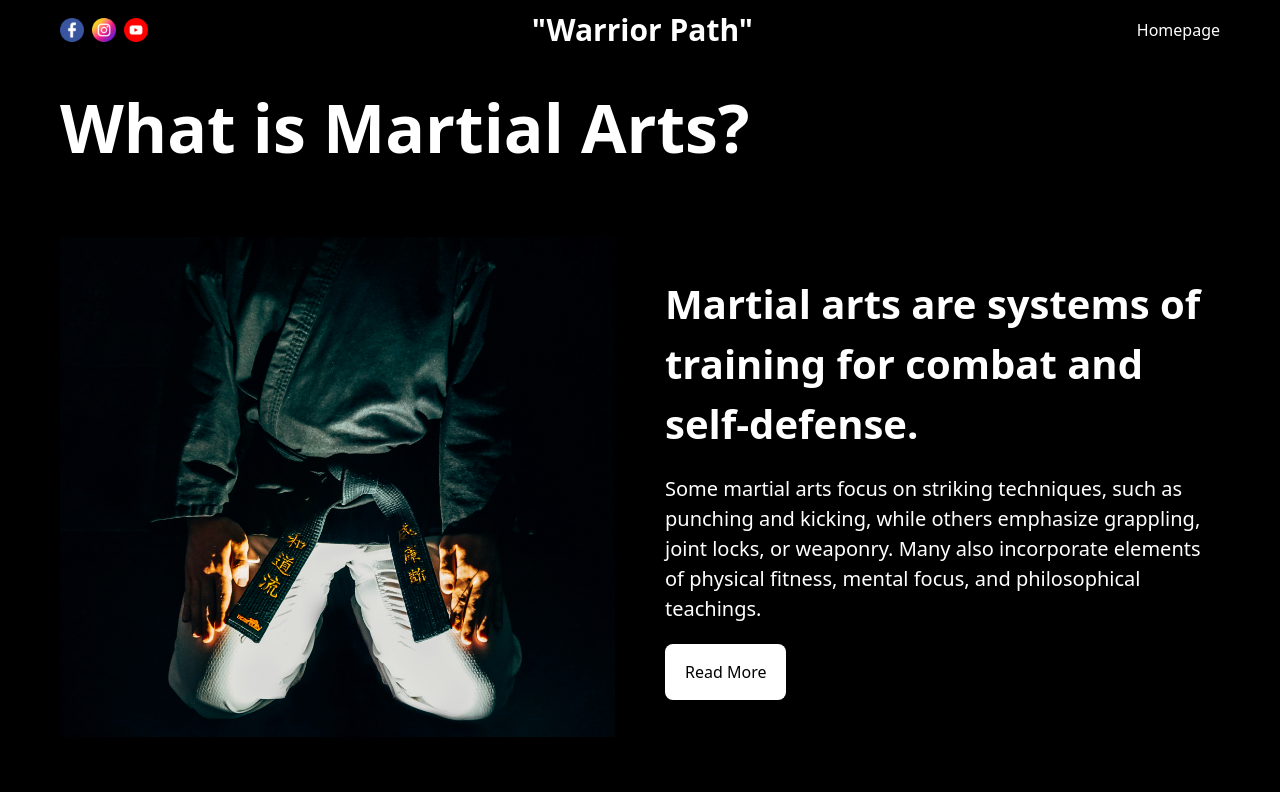
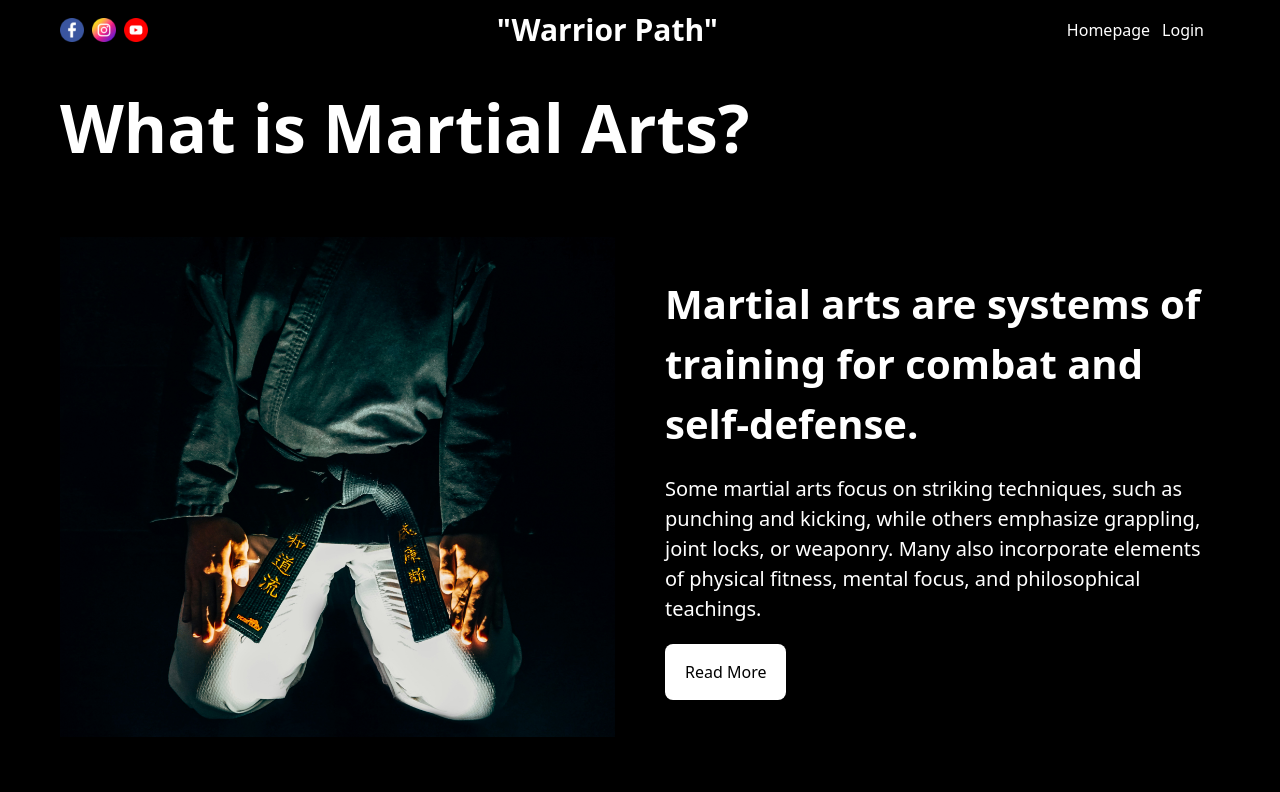
Before and after one commit to ayush-web-devlop/next-pro, a Next.js app: page / in a window 1280 px wide. Shown: the top 792 px of the page. Built offline with nearby package versions, Linux system fonts and the light colour scheme.

Commit message:
Navbar.jsx
AUTHLINK CHANGE

```diff
--- a/src/components/navbar/Navbar.jsx
+++ b/src/components/navbar/Navbar.jsx
@@ -18,6 +18,7 @@ function Navbar() {
           <Link href="/">Homepage</Link>
           </div>
         </div>
+        <AuthLinks/>
       </div>
     </div>
   )
```
